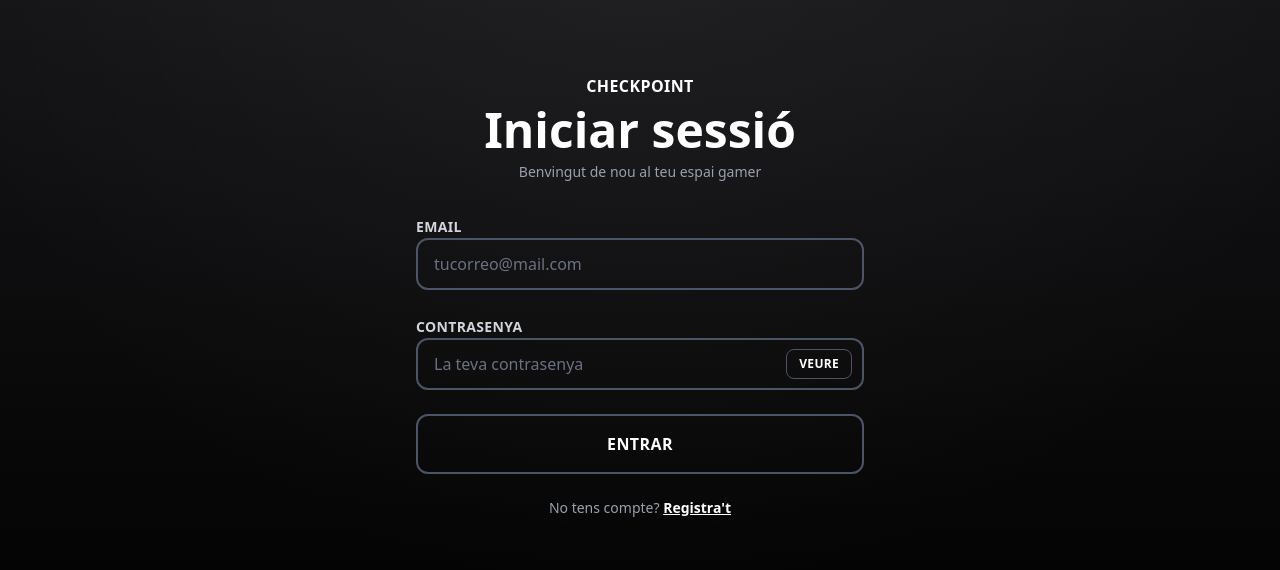
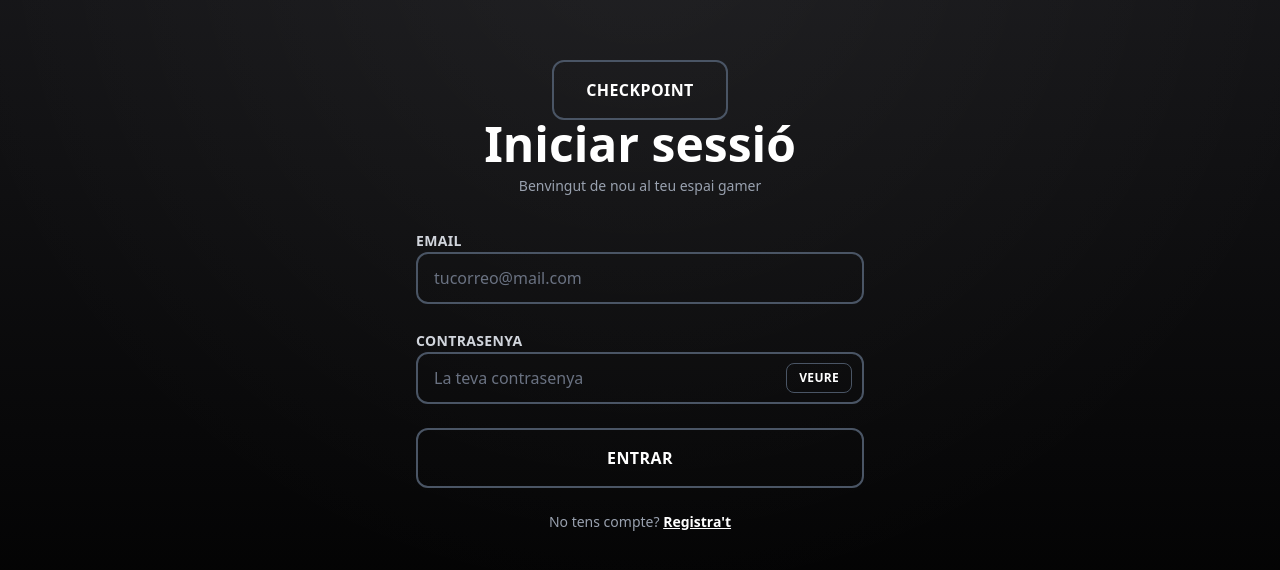
Before and after one commit to UB-ES-2025-C3/EnginyeriaDelSoftwareC3, a Vue app in the folder frontend/: page /login in a window 1280 px wide. Shown: the part 104-674 px from the top of the page. Built offline with nearby package versions, Linux system fonts and the light colour scheme; no server answers.

Commit message:
Checkpoint en login i footer actiu

```diff
--- a/frontend/src/components/FooterComponent.vue
+++ b/frontend/src/components/FooterComponent.vue
@@ -8,9 +8,12 @@
           <h4 class="font-semibold mb-4 text-white flex items-center gap-2">
             CheckPoint
           </h4>
-          <p class="text-gray-400 text-sm">
-            La teva plataforma de confiança per descobrir, valorar i compartir els teus jocs preferits.
-          </p>
+          <ul class="space-y-2 text-sm">
+            <li>
+              <router-link to="/cataleg" class="text-gray-400 hover:text-white transition-colors">La teva plataforma de
+                confiança per descobrir, valorar i compartir els teus jocs preferits.</router-link>
+            </li>
+          </ul>
         </div>
 
 
--- a/frontend/src/views/Login.vue
+++ b/frontend/src/views/Login.vue
@@ -4,9 +4,10 @@
     <div class="w-full max-w-md">
       <!-- Logo/Brand -->
       <div class="mb-8 text-center">
-        <p class="text-sm md:text-base text-white font-bold uppercase tracking-wide mb-2">
+        <button @click="$router.push('/Cataleg')"
+          class="px-6 py-3 sm:px-7 sm:py-3.5 md:px-8 md:py-4 text-sm sm:text-base border-2 border-gray-600 rounded-xl hover:bg-gray-800 transition-all font-semibold uppercase tracking-wide whitespace-nowrap">
           Checkpoint
-        </p>
+        </button>
         <h2 class="text-4xl md:text-5xl font-extrabold mb-2">Iniciar sessió</h2>
         <p class="text-gray-400 text-sm">Benvingut de nou al teu espai gamer</p>
       </div>
```
